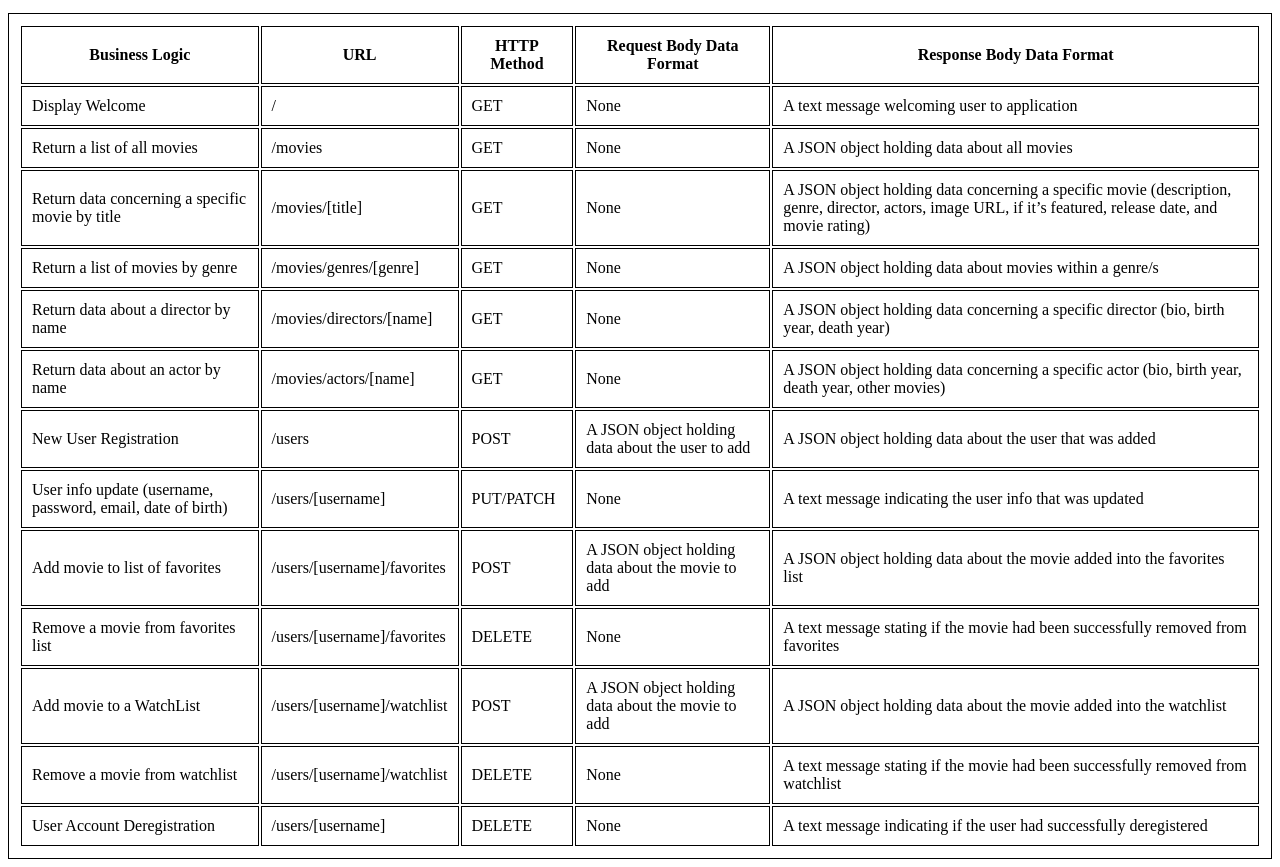
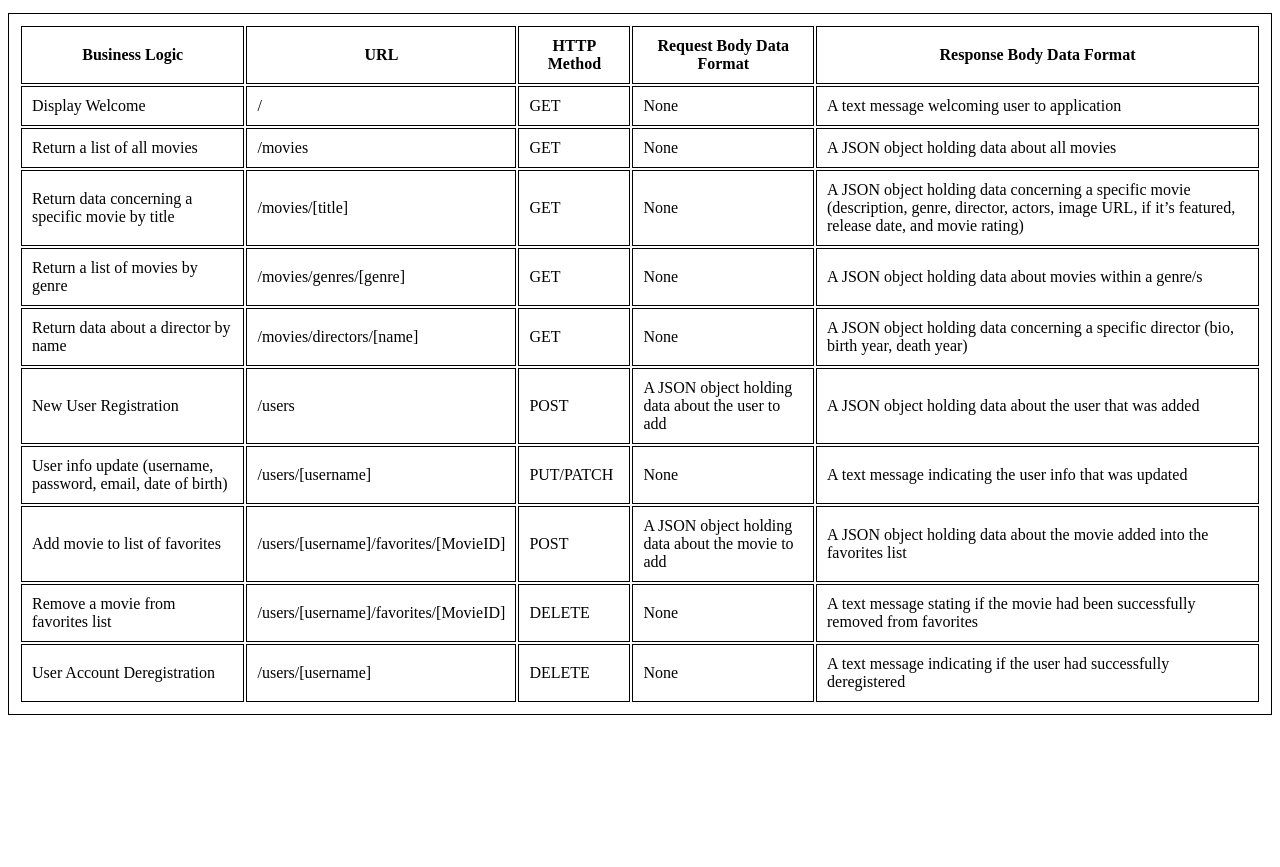
Before and after one commit to DeipotentDanny/movie_api, a website: page public/documentation.html in a window 1280 px wide. Shown: the part 119-986 px from the top of the page. After the commit the page ends 842 px from the top, so only its background shows below. Drawn offline with Linux system fonts and the light colour scheme.

Commit message:
updated documentation.html

```diff
--- a/public/documentation.html
+++ b/public/documentation.html
@@ -59,13 +59,6 @@
           <td>A JSON object holding data concerning a specific director (bio, birth year, death year)</td>
         </tr>
         <tr>
-          <td>Return data about an actor by name</td>
-          <td>/movies/actors/[name]</td>
-          <td>GET</td>
-          <td>None</td>
-          <td>A JSON object holding data concerning a specific actor (bio, birth year, death year, other movies)</td>
-        </tr>
-        <tr>
           <td>New User Registration</td>
           <td>/users</td>
           <td>POST</td>
@@ -81,31 +74,17 @@
         </tr>
         <tr>
           <td>Add movie to list of favorites</td>
-          <td>/users/[username]/favorites</td>
+          <td>/users/[username]/favorites/[MovieID]</td>
           <td>POST</td>
           <td>A JSON object holding data about the movie to add</td>
           <td>A JSON object holding data about the movie added into the favorites list</td>
         </tr>
         <tr>
           <td>Remove a movie from favorites list</td>
-          <td>/users/[username]/favorites</td>
+          <td>/users/[username]/favorites/[MovieID]</td>
           <td>DELETE</td>
           <td>None</td>
           <td>A text message stating if the movie had been successfully removed from favorites</td>
-        </tr>
-        <tr>
-          <td>Add movie to a WatchList</td>
-          <td>/users/[username]/watchlist</td>
-          <td>POST</td>
-          <td>A JSON object holding data about the movie to add</td>
-          <td>A JSON object holding data about the movie added into the watchlist</td>
-        </tr>
-        <tr>
-          <td>Remove a movie from watchlist</td>
-          <td>/users/[username]/watchlist</td>
-          <td>DELETE</td>
-          <td>None</td>
-          <td>A text message stating if the movie had been successfully removed from watchlist</td>
         </tr>
         <tr>
           <td>User Account Deregistration</td>
```
